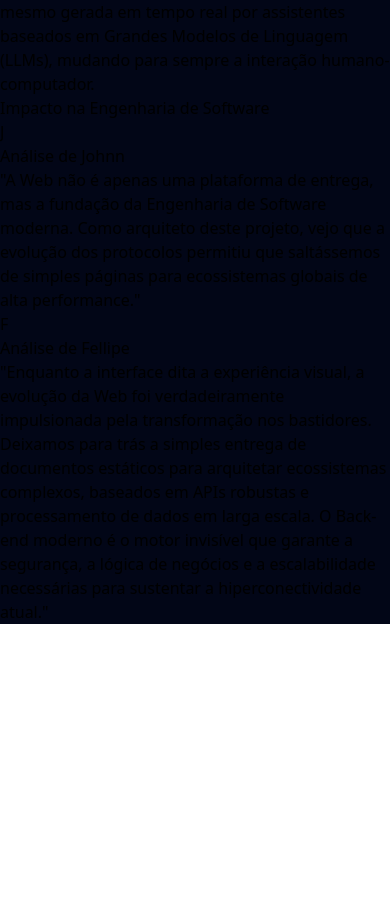
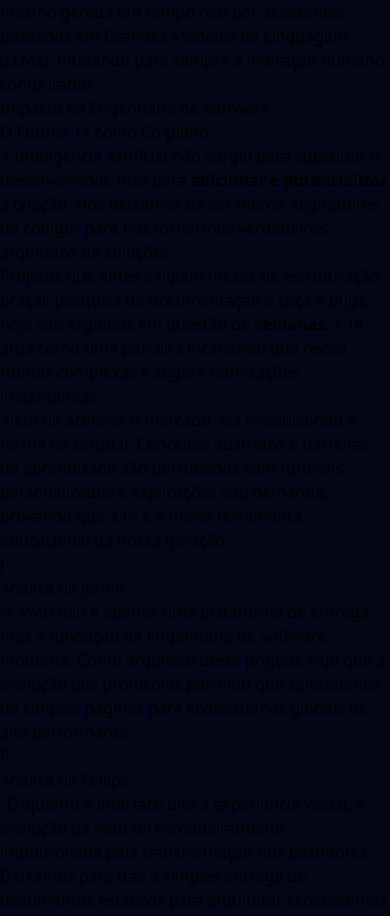
Before and after one commit to fellipedecastro0/web-history-timeline, a React (Vite) app: page / in a window 390 px wide. Shown: the part 4506-5422 px from the top of the page. Before the commit the page ends 5130 px from the top, so only its background shows below. Built offline with nearby package versions, Linux system fonts and the light colour scheme.

Commit message:
feat: finaliza layout responsivo e adiciona readme

```diff
--- a/src/App.tsx
+++ b/src/App.tsx
@@ -1,12 +1,11 @@
 import './App.css';
 import { TimelineItem } from './components/TimelineItem';
-import { useState, useEffect } from 'react'; // Adicionado useEffect para o timer
+import { useState, useEffect } from 'react';
 import { Modal } from './components/Modal';
 import { Reflections } from './components/Reflections';
-// Removido: import { ParticlesBackground } from './components/ParticlesBackground';
 import { Loader } from './components/Loader';
 import { motion, useScroll, useSpring, useTransform, AnimatePresence } from "framer-motion";
-import { Clock, History, Hourglass, Monitor } from "lucide-react"; // Ícones para a transformação
+import { Clock, History, Hourglass, Monitor } from "lucide-react";
 
 export type MileStone = {
   id: number;
@@ -18,7 +17,6 @@ export type MileStone = {
   ehClaro?: boolean;
 }
 
-// --- SEU CONTEÚDO ORIGINAL COMPLETO PRESERVADO ---
 const marcosDaWeb: MileStone[] = [
   {
     id: 1,
--- a/src/components/Modal.tsx
+++ b/src/components/Modal.tsx
@@ -25,7 +25,7 @@ export function Modal({ item, onClose }: ModalProps) {
       <div className="relative bg-slate-950 rounded-3xl max-w-2xl w-full overflow-hidden shadow-2xl animate-in zoom-in duration-300 text-white border border-white/10">
         <button
           onClick={onClose}
-          // MUDANÇA: bg-black/5 -> bg-white/10 para ser visível no fundo escuro
+
           className="absolute top-4 right-4 p-2 bg-white/10 hover:bg-white/20 rounded-full transition-colors z-10"
         >
           {/* MUDANÇA: text-gray-800 -> text-white */}
--- a/src/components/Reflections.tsx
+++ b/src/components/Reflections.tsx
@@ -5,7 +5,7 @@ export function Reflections() {
   return (
     <section className="max-w-6xl mx-auto py-32 px-6 border-t border-slate-800/50 relative z-10">
 
-      {/* TÍTULO REFORMULADO: AGORA VIVO E PULSANTE */}
+      {/* 1. TÍTULO */}
       <motion.div
         initial={{ opacity: 0, y: 30 }}
         whileInView={{ opacity: 1, y: 0 }}
@@ -13,11 +13,9 @@ export function Reflections() {
         transition={{ duration: 0.8 }}
         className="text-center mb-20"
       >
-       {/* TÍTULO REFORMULADO COM ESPAÇO PARA A "BARRIGUINHA" DO G */}
        <h2 className="text-4xl md:text-6xl font-black tracking-tighter mb-4 text-transparent bg-clip-text bg-gradient-to-r from-cyan-400 via-blue-500 to-indigo-400 drop-shadow-[0_0_15px_rgba(34,211,238,0.3)] pb-4 leading-tight">
          Impacto na Engenharia de Software
        </h2>
-        {/* Linha decorativa animada */}
         <motion.div
           initial={{ width: 0 }}
           whileInView={{ width: "100px" }}
@@ -26,12 +24,47 @@ export function Reflections() {
         />
       </motion.div>
 
+      {/* CARD DA INTELIGÊNCIA ARTIFICIAL */}
+      <motion.div
+        initial={{ opacity: 0, y: 30 }}
+
+        whileInView={{ opacity: 1, y: 0, transition: { duration: 0.8, delay: 0.2 } }}
+        whileHover={{ y: -5 }}
+        viewport={{ once: true }}
+        className="mb-16 bg-gradient-to-br from-slate-900/80 to-slate-950 backdrop-blur-xl p-10 md:p-14 rounded-[2.5rem] border border-indigo-500/30 shadow-[0_0_40px_rgba(99,102,241,0.1)] relative overflow-hidden cursor-pointer transition-colors duration-300 hover:border-indigo-500/50"
+      >
+        <div className="absolute top-0 right-0 w-64 h-64 bg-indigo-500/10 rounded-full blur-[80px] pointer-events-none" />
+
+        <div className="relative z-10 flex flex-col gap-8">
+
+          <div className="w-full">
+            <h3 className="text-3xl md:text-4xl font-black text-transparent bg-clip-text bg-gradient-to-br from-indigo-400 to-cyan-400 leading-tight mb-4">
+              O Futuro: IA como Co-piloto
+            </h3>
+            <div className="w-16 h-1 bg-indigo-500 rounded-full" />
+          </div>
+
+          <div className="w-full space-y-4 text-slate-300 leading-relaxed text-lg">
+            <p>
+              A Inteligência Artificial não surgiu para substituir o desenvolvedor, mas para <strong className="text-cyan-400 font-semibold">adicionar e potencializar</strong> a criação. Nós deixamos de ser meros "digitadores de código" para nos tornarmos verdadeiros arquitetos de soluções.
+            </p>
+            <p>
+              Projetos que antes exigiam meses de estruturação braçal, pesquisa de documentação e caça a bugs, hoje são erguidos em questão de <strong className="text-indigo-400 font-semibold">semanas</strong>. A IA atua como uma parceira incansável que revisa rotinas complexas e sugere otimizações instantâneas.
+            </p>
+            <p>
+              Além de acelerar o mercado, ela revolucionou a forma de estudar. Conceitos abstratos e barreiras de aprendizado são derrubados com tutoriais personalizados e explicações sob demanda, provando que a IA é a maior ferramenta educacional da nossa geração.
+            </p>
+          </div>
+        </div>
+      </motion.div>
+
+      {/* 3. A GRID QUE DIVIDE EM DUAS COLUNAS */}
       <div className="grid grid-cols-1 md:grid-cols-2 gap-10">
 
         {/* CARD DO JHONN */}
         <motion.div
           whileHover={{ y: -5 }}
-          className="bg-slate-900/40 backdrop-blur-xl p-10 rounded-[2.5rem] border border-cyan-500/20 shadow-[0_0_30px_rgba(34,211,238,0.05)]"
+          className="bg-slate-900/40 backdrop-blur-xl p-10 rounded-[2.5rem] border border-cyan-500/20 shadow-[0_0_30px_rgba(34,211,238,0.05)] cursor-pointer"
         >
           <div className="flex items-center gap-4 mb-6">
             <div className="w-10 h-10 bg-cyan-500 rounded-full flex items-center justify-center text-black font-black">J</div>
@@ -45,7 +78,7 @@ export function Reflections() {
         {/* CARD DO FELIPE */}
         <motion.div
           whileHover={{ y: -5 }}
-          className="bg-slate-900/40 backdrop-blur-xl p-10 rounded-[2.5rem] border border-blue-500/20 shadow-[0_0_30px_rgba(59,130,246,0.05)]"
+          className="bg-slate-900/40 backdrop-blur-xl p-10 rounded-[2.5rem] border border-blue-500/20 shadow-[0_0_30px_rgba(59,130,246,0.05)] cursor-pointer"
         >
           <div className="flex items-center gap-4 mb-6">
             <div className="w-10 h-10 bg-blue-600 rounded-full flex items-center justify-center text-white font-black">F</div>
--- a/src/components/TimelineItem.tsx
+++ b/src/components/TimelineItem.tsx
@@ -1,3 +1,4 @@
+// src/components/TimelineItem.tsx
 import { motion } from "framer-motion";
 import type { MileStone } from "../App";
 
@@ -7,24 +8,23 @@ interface Props {
   onClick: () => void;
 }
 
-// O erro aconteceu porque o Vite não encontrou este 'export' abaixo
 export function TimelineItem({ marco, isLeft, onClick }: Props) {
   return (
-    <div className={`flex items-center justify-between mb-24 w-full ${isLeft ? "flex-row" : "flex-row-reverse"}`}>
+    <div className={`flex items-center justify-center md:justify-between mb-16 md:mb-24 w-full ${isLeft ? "md:flex-row" : "md:flex-row-reverse"}`}>
 
       <motion.div
         initial={{ opacity: 0, x: isLeft ? -50 : 50 }}
         whileInView={{ opacity: 1, x: 0 }}
         viewport={{ once: true, margin: "-100px" }}
         transition={{ duration: 0.6 }}
-        className="w-[45%]"
+        className="w-[95%] md:w-[45%] z-10"
       >
         <div
           onClick={onClick}
           className="group relative overflow-hidden rounded-[2rem] bg-slate-900/60 border border-white/10 backdrop-blur-xl hover:border-cyan-500/40 transition-all duration-500 cursor-pointer"
         >
-          {/* FOTO NO SCROLL */}
-          <div className={`h-52 overflow-hidden flex items-center justify-center relative ${marco.ehLogo ? "bg-slate-900/80" : "bg-black/30"}`}>
+
+          <div className={`h-48 md:h-52 overflow-hidden flex items-center justify-center relative ${marco.ehLogo ? "bg-slate-900/80" : "bg-black/30"}`}>
              <div className="absolute inset-0 bg-gradient-to-t from-slate-900/80 via-transparent to-transparent z-10 pointer-events-none"/>
             <img
               src={marco.imagem}
@@ -35,19 +35,18 @@ export function TimelineItem({ marco, isLeft, onClick }: Props) {
             />
           </div>
 
-          <div className={`p-6 ${isLeft ? "text-right" : "text-left"} relative z-20`}>
+          <div className={`p-6 text-center ${isLeft ? "md:text-right" : "md:text-left"} relative z-20`}>
             <span className="text-cyan-400 font-mono text-xs tracking-widest mb-1 block">
               {marco.ano}
             </span>
 
-            {/* AQUI ESTÁ A MUDANÇA DE "TOM" BASEADA NO EHCLARO */}
             <h3 className={`text-xl font-bold mb-2 transition-colors ${
               marco.ehClaro ? "text-cyan-300" : "text-white"
             }`}>
               {marco.titulo}
             </h3>
 
-            <p className={`text-xs leading-relaxed line-clamp-2 transition-colors ${
+            <p className={`text-sm md:text-xs leading-relaxed line-clamp-3 md:line-clamp-2 transition-colors ${
               marco.ehClaro ? "text-slate-300" : "text-slate-400"
             }`}>
               {marco.descricao}
@@ -56,11 +55,11 @@ export function TimelineItem({ marco, isLeft, onClick }: Props) {
         </div>
       </motion.div>
 
-      <div className="relative z-20 flex items-center justify-center w-4 h-4">
+      <div className="hidden md:flex relative z-20 items-center justify-center w-4 h-4">
         <div className="w-4 h-4 bg-cyan-500 rounded-full shadow-[0_0_15px_#06b6d4]" />
       </div>
 
-      <div className="w-[45%]" />
+      <div className="hidden md:block w-[45%]" />
     </div>
   );
 }
```
Also changed, not shown: 1 other file (tests, documents, lock files or other folders).
